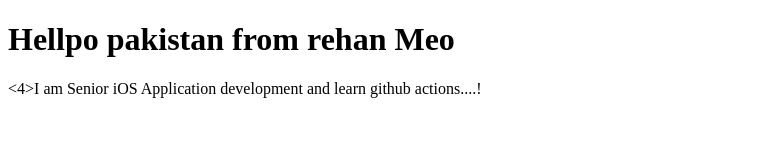
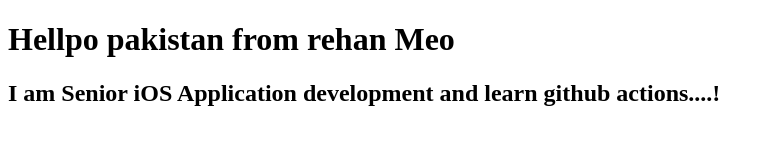
Before and after one commit to Rehanmeo/simpleliveweb, a plain HTML site: page index.html in a window 1280 px wide. Shown: the whole page, without its empty margins (0-774 px from the left). Drawn offline with Linux system fonts and the light colour scheme.

Commit message:
add
test

```diff
--- a/index.html
+++ b/index.html
@@ -5,6 +5,6 @@
 </head>
 <body>
     <h1>Hellpo pakistan from rehan Meo</h1>
-    <4>I am Senior iOS Application development and learn github actions....!</4>
+    <h2>I am Senior iOS Application development and learn github actions....!</h2>
 </body>
 </html>
```
